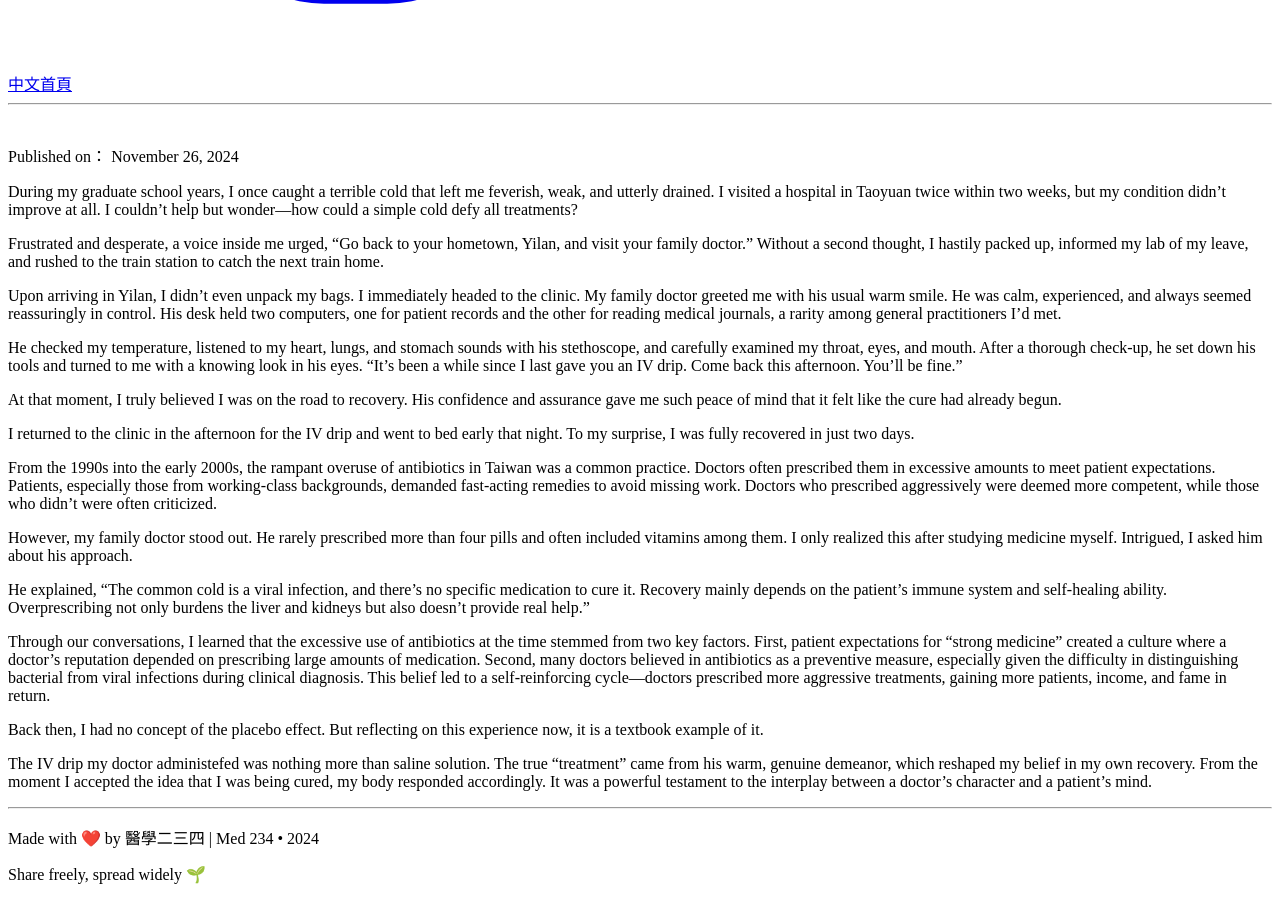
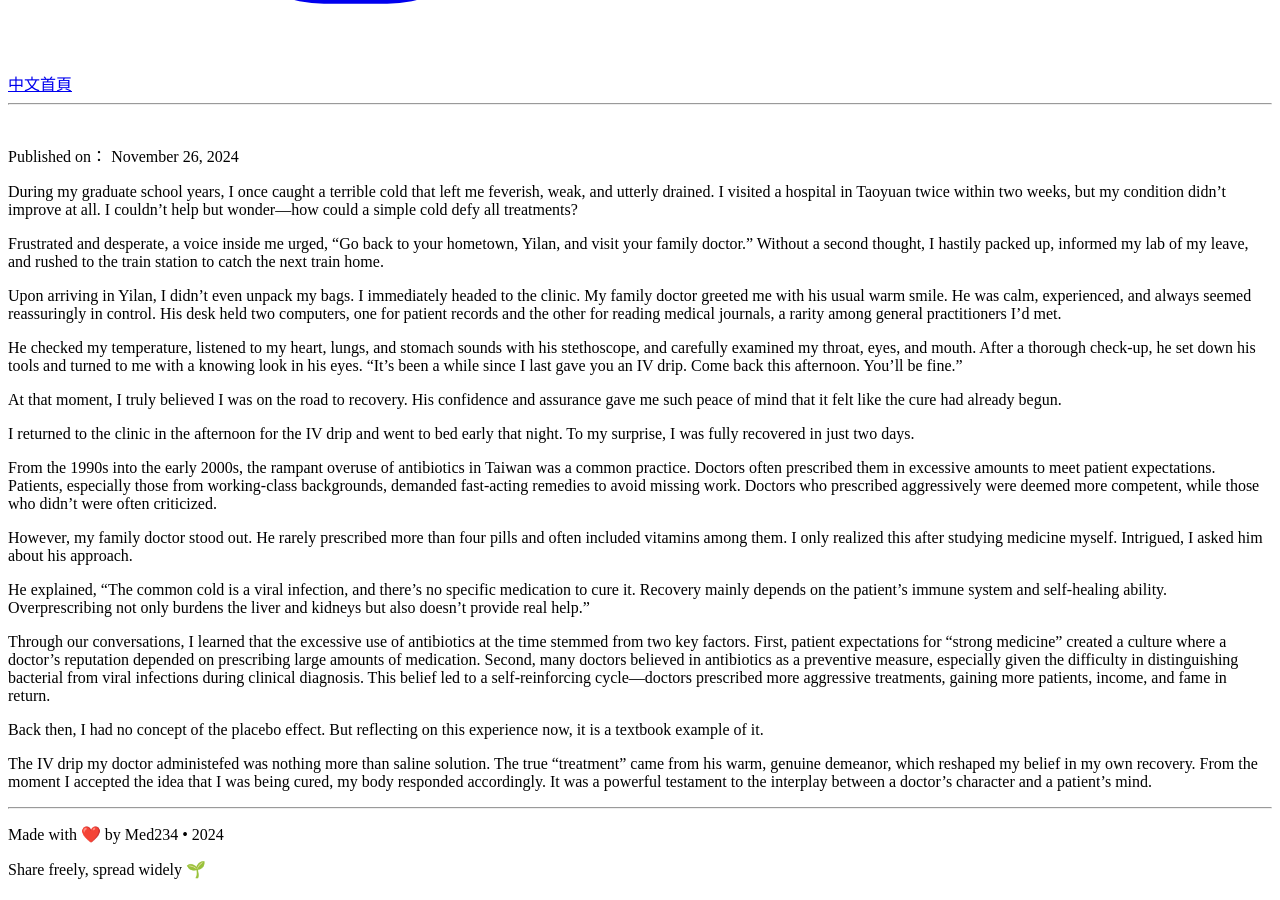
Before and after one commit to felix125/med234, a Jekyll site: the page built from _posts/en/2024-10-20-01.md, in a window 1280 px wide and 900 px high, scrolled down 4038 px. Built offline with Jekyll 4.4.1, drawn with Linux system fonts in a browser that asks for light colours.

Commit message:
Remove permalink and title

```diff
--- a/_config.yml
+++ b/_config.yml
@@ -20,8 +20,6 @@
 
 baseurl: "/" # the subpath of your site, e.g. /blog
 url: "med234.zenvoyage.art" # the base hostname & protocol for your site, e.g. http://example.com
-title: "醫學二三四 | Med 234"
-#permalink: "/:lang/:basename/"
 verbose: true
 #twitter_username:
 #github_username:  jekyll
--- a/_layouts/default.html
+++ b/_layouts/default.html
@@ -13,10 +13,10 @@ layout: basic
 <footer class="container pb-10 mx-auto lg:max-w-3xl">
   <hr />
   {% if page.lang == 'zh' %}
-  <p class="pt-5">由 <span class="font-bold transition duration-300 hover:text-blue-800">{{ site.title }}</span> 用 ❤️ 製作 • {{ site.time | date: '%Y' }}</p>
+  <p class="pt-5">由 <span class="font-bold transition duration-300 hover:text-blue-800">{{ site.data.zh.title.main }}</span> 用 ❤️ 製作 • {{ site.time | date: '%Y' }}</p>
     <p>自由分享，廣為流傳 🌱</p>
   {% else %}
-    <p class="pt-5">Made with ❤️ by <span class="font-bold transition duration-300 hover:text-blue-500">{{ site.title }}</span> • {{ site.time | date: '%Y' }}</p>
+    <p class="pt-5">Made with ❤️ by <span class="font-bold transition duration-300 hover:text-blue-500">{{ site.data.en.title.main }}</span> • {{ site.time | date: '%Y' }}</p>
     <p>Share freely, spread widely 🌱</p>
   {% endif %}
 </footer>
```
